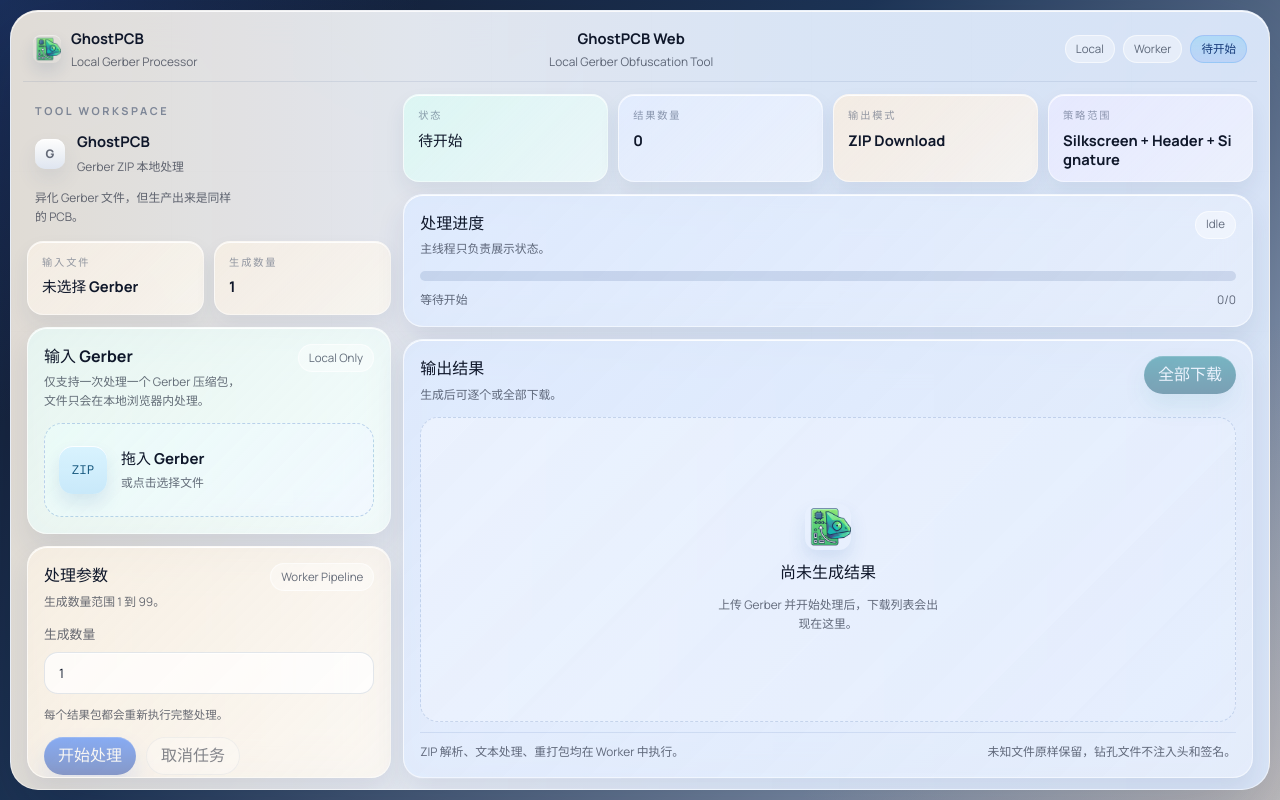
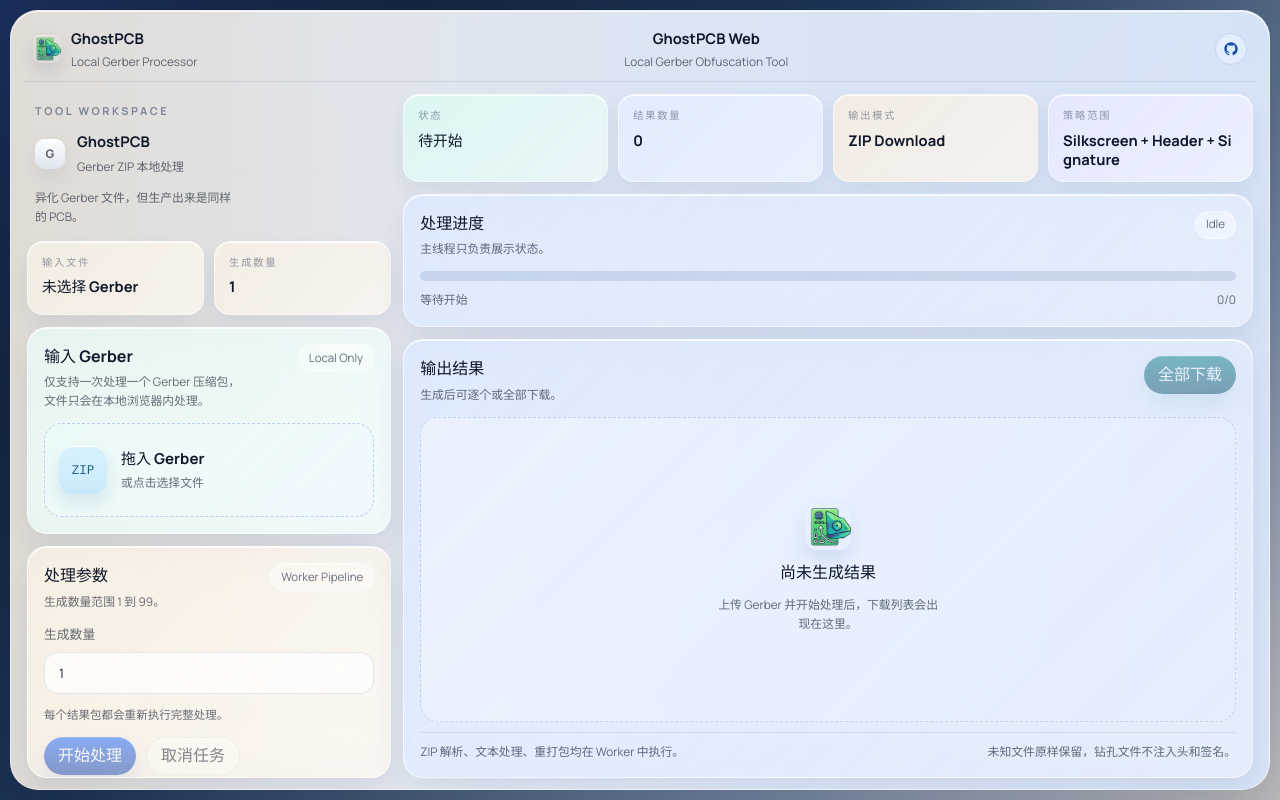
Before and after one commit to Nitmi/GhostPCB-Web, a React (Vite) app: page / in a window 1280 px wide. Built offline with nearby package versions, Linux system fonts and the light colour scheme.

Commit message:
页面添加 github 图标

```diff
--- a/src/app/App.tsx
+++ b/src/app/App.tsx
@@ -156,9 +156,21 @@
           </div>
 
           <div className="window-toolbar">
-            <span className="window-chip">Local</span>
-            <span className="window-chip">Worker</span>
-            <span className="window-chip status-chip">{statusLabel}</span>
+            <a
+              className="window-icon-link"
+              href="https://github.com/Nitmi/GhostPCB-Web"
+              target="_blank"
+              rel="noreferrer"
+              aria-label="查看 GitHub 仓库"
+              title="GitHub"
+            >
+              <svg viewBox="0 0 24 24" aria-hidden="true">
+                <path
+                  d="M12 2C6.477 2 2 6.484 2 12.017c0 4.426 2.865 8.18 6.839 9.504.5.092.682-.217.682-.483 0-.237-.008-.866-.013-1.7-2.782.605-3.37-1.344-3.37-1.344-.455-1.158-1.11-1.466-1.11-1.466-.908-.62.069-.608.069-.608 1.003.07 1.531 1.032 1.531 1.032.892 1.53 2.341 1.088 2.91.833.091-.647.349-1.088.635-1.338-2.22-.253-4.555-1.113-4.555-4.951 0-1.093.39-1.987 1.029-2.687-.103-.253-.446-1.272.098-2.65 0 0 .84-.27 2.75 1.026A9.56 9.56 0 0 1 12 6.844c.85.004 1.705.115 2.504.337 1.909-1.296 2.747-1.027 2.747-1.027.546 1.379.202 2.398.1 2.651.64.7 1.028 1.594 1.028 2.687 0 3.848-2.339 4.695-4.566 4.943.359.31.678.922.678 1.858 0 1.34-.012 2.422-.012 2.75 0 .268.18.58.688.481A10.02 10.02 0 0 0 22 12.017C22 6.484 17.523 2 12 2Z"
+                  fill="currentColor"
+                />
+              </svg>
+            </a>
           </div>
         </header>
 
--- a/src/app/app.css
+++ b/src/app/app.css
@@ -108,10 +108,30 @@
   font-size: 0.72rem;
 }
 
-.status-chip {
-  background: linear-gradient(180deg, rgba(56, 189, 248, 0.24), rgba(59, 130, 246, 0.16));
-  border-color: rgba(59, 130, 246, 0.2);
-  color: #163b79;
+.window-icon-link {
+  width: 32px;
+  height: 32px;
+  display: inline-flex;
+  align-items: center;
+  justify-content: center;
+  border-radius: 999px;
+  border: 1px solid rgba(23, 78, 166, 0.14);
+  background: rgba(232, 242, 255, 0.72);
+  color: #174ea6;
+  transition:
+    transform 160ms ease,
+    background 160ms ease,
+    box-shadow 160ms ease;
+}
+
+.window-icon-link:hover {
+  transform: translateY(-1px);
+  box-shadow: 0 8px 18px rgba(23, 78, 166, 0.12);
+}
+
+.window-icon-link svg {
+  width: 16px;
+  height: 16px;
 }
 
 .workspace-body {
```
